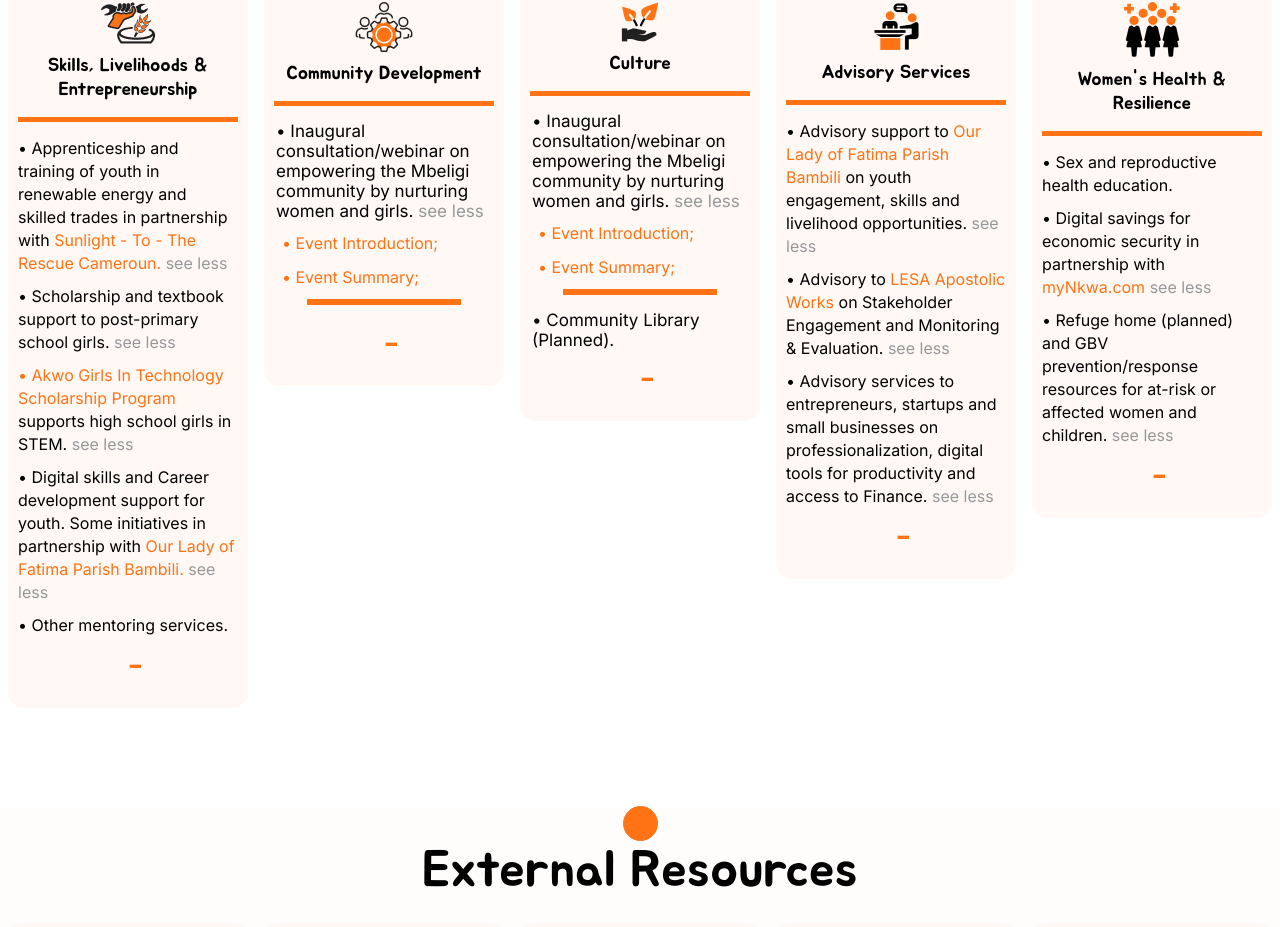
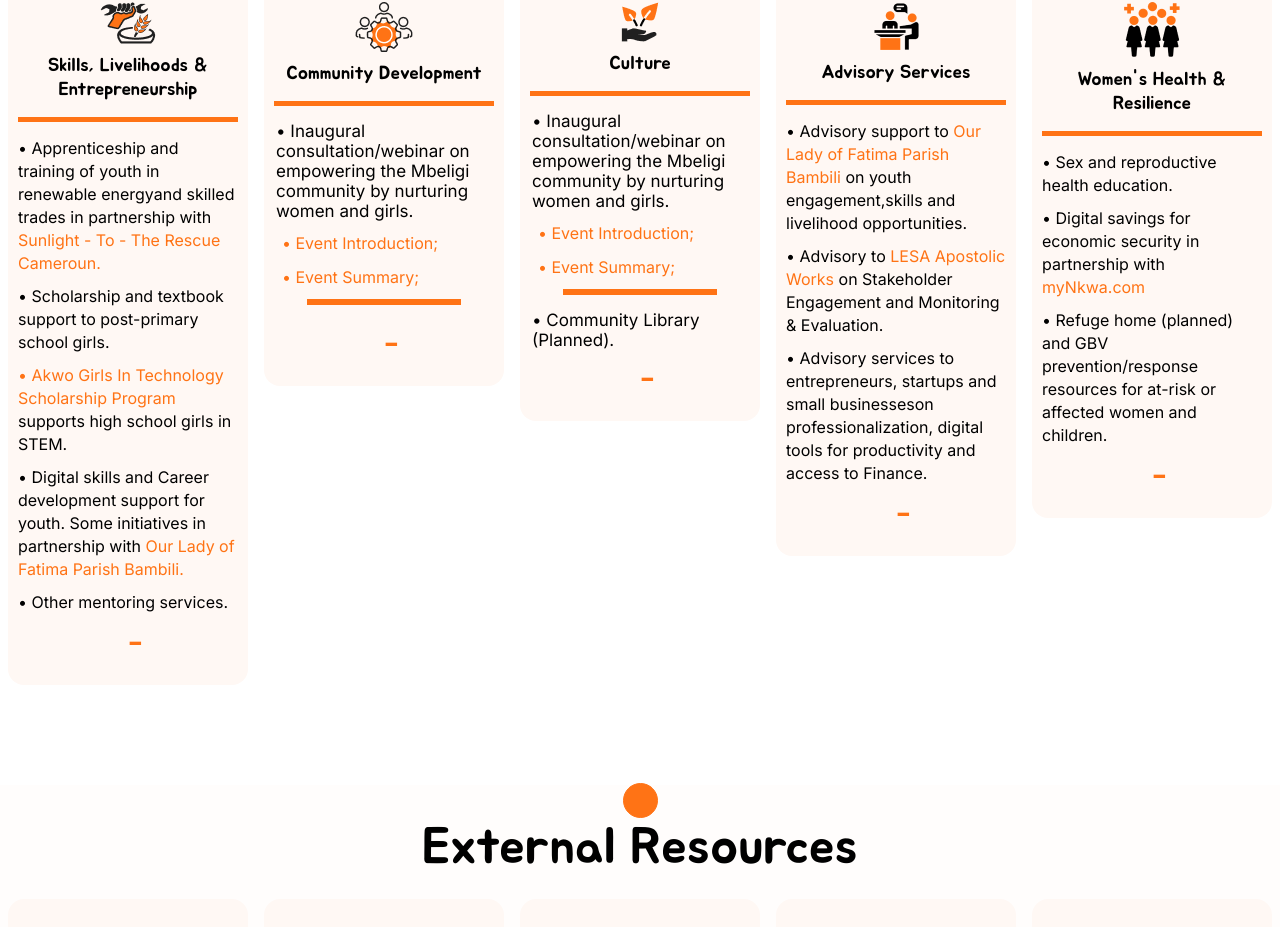
Before and after one commit to TraitzTech/ANfoundation, a React (Create React App) app: page /Bambili in a window 1280 px wide. Shown: the part 1300-2227 px from the top of the page. Built offline with nearby package versions, Linux system fonts and the light colour scheme.

Commit message:
commented see less and more and changed the documents

```diff
--- a/src/components/pillarcards/varpillarcard/varpillarsourcards/Varpillar1.jsx
+++ b/src/components/pillarcards/varpillarcard/varpillarsourcards/Varpillar1.jsx
@@ -1,5 +1,5 @@
 import React, { useState, useRef } from "react";
-import document from "../../../../assets/Inaugural SUMMARY REPORT 21Sep2024-1.pdf";
+import document from "../../../../assets/Inaugural Consultation SUMMARY REPORT 21Sep2024.pdf";
 import "../varpillarcard.css";
 
 const Varpillar1 = ({ bgImage, headercontent, text }) => {
@@ -59,7 +59,7 @@ const Varpillar1 = ({ bgImage, headercontent, text }) => {
               >
                 &#8226; Inaugural consultation/webinar on empowering the Mbeligi
                 community by nurturing women and girls.{" "}
-                <span
+                {/* <span
                   id="see"
                   className={isOpenDropdownfour ? "hidden" : ""}
                   onClick={() =>
@@ -68,7 +68,7 @@ const Varpillar1 = ({ bgImage, headercontent, text }) => {
                 >
                   {" "}
                   see more
-                </span>{" "}
+                </span>{" "} */}
                 <span
                   className={
                     isOpenDropdownfour
@@ -77,7 +77,7 @@ const Varpillar1 = ({ bgImage, headercontent, text }) => {
                   }
                 >
                   {" "}
-                  <span
+                  {/* <span
                     id="see"
                     className={isOpenDropdownfour ? "" : "hidden"}
                     onClick={() =>
@@ -86,7 +86,7 @@ const Varpillar1 = ({ bgImage, headercontent, text }) => {
                   >
                     {" "}
                     see less
-                  </span>{" "}
+                  </span>{" "} */}
                 </span>
               </h2>
 
--- a/src/components/pillarcards/varpillarcard/varpillarsourcards/Varpillar2.jsx
+++ b/src/components/pillarcards/varpillarcard/varpillarsourcards/Varpillar2.jsx
@@ -68,7 +68,7 @@ const Varpillar2 = ({ bgImage, headercontent, text }) => {
               <li className="lv2-one-li-one">
                 &#8226; Apprenticeship and training of youth in renewable energy
                 {""}
-                <span
+                {/* <span
                   id="see"
                   className={isOpenDropdowntwo ? "hidden" : ""}
                   onClick={() =>
@@ -77,7 +77,7 @@ const Varpillar2 = ({ bgImage, headercontent, text }) => {
                 >
                   {" "}
                   see more
-                </span>{" "}
+                </span>{" "} */}
                 <span
                   className={
                     isOpenDropdowntwo
@@ -92,7 +92,7 @@ const Varpillar2 = ({ bgImage, headercontent, text }) => {
                   >
                     Sunlight - To - The Rescue Cameroun.
                   </a>{" "}
-                  <span
+                  {/* <span
                     id="see"
                     className={isOpenDropdowntwo ? "" : "hidden"}
                     onClick={() =>
@@ -101,7 +101,7 @@ const Varpillar2 = ({ bgImage, headercontent, text }) => {
                   >
                     {" "}
                     see less
-                  </span>{" "}
+                  </span>{" "} */}
                 </span>
               </li>
 
@@ -139,7 +139,7 @@ const Varpillar2 = ({ bgImage, headercontent, text }) => {
                   >
                     LESA Platinum Apostolic Works
                   </a>{" "} */}
-                  <span
+                  {/* <span
                     id="see"
                     className={isOpenDropdownthree ? "" : "hidden"}
                     onClick={() =>
@@ -151,7 +151,7 @@ const Varpillar2 = ({ bgImage, headercontent, text }) => {
                   >
                     {" "}
                     see less
-                  </span>{" "}
+                  </span>{" "} */}
                 </span>
               </li>
 
@@ -164,7 +164,7 @@ const Varpillar2 = ({ bgImage, headercontent, text }) => {
                 >
                   &#8226; Akwo Girls In Technology Scholarship Program
                 </a>{" "}
-                <span
+                {/* <span
                   id="see"
                   className={isOpenDropdownthree ? "hidden" : ""}
                   onClick={() =>
@@ -173,7 +173,7 @@ const Varpillar2 = ({ bgImage, headercontent, text }) => {
                 >
                   {" "}
                   see more
-                </span>{" "}
+                </span>{" "} */}
                 <span
                   className={
                     isOpenDropdownthree
@@ -182,7 +182,7 @@ const Varpillar2 = ({ bgImage, headercontent, text }) => {
                   }
                 >
                   supports high school girls in STEM.{" "}
-                  <span
+                  {/* <span
                     id="see"
                     className={isOpenDropdownthree ? "" : "hidden"}
                     onClick={() =>
@@ -194,14 +194,14 @@ const Varpillar2 = ({ bgImage, headercontent, text }) => {
                   >
                     {" "}
                     see less
-                  </span>{" "}
+                  </span>{" "} */}
                 </span>
               </li>
               {/* Advisory service Item */}
 
               <li className="lv2-one-li-one">
                 &#8226; Digital skills and Career development support for youth.{" "}
-                <span
+                {/* <span
                   id="see"
                   className={isOpenDropdownfour ? "hidden" : ""}
                   onClick={() =>
@@ -210,7 +210,7 @@ const Varpillar2 = ({ bgImage, headercontent, text }) => {
                 >
                   {" "}
                   see more
-                </span>{" "}
+                </span>{" "} */}
                 <span
                   className={
                     isOpenDropdownfour
@@ -225,7 +225,7 @@ const Varpillar2 = ({ bgImage, headercontent, text }) => {
                   >
                     Our Lady of Fatima Parish Bambili.
                   </a>{" "}
-                  <span
+                  {/* <span
                     id="see"
                     className={isOpenDropdownfour ? "" : "hidden"}
                     onClick={() =>
@@ -234,7 +234,7 @@ const Varpillar2 = ({ bgImage, headercontent, text }) => {
                   >
                     {" "}
                     see less
-                  </span>{" "}
+                  </span>{" "} */}
                 </span>
               </li>
 
--- a/src/components/pillarcards/varpillarcard/varpillarsourcards/Varpillar4.jsx
+++ b/src/components/pillarcards/varpillarcard/varpillarsourcards/Varpillar4.jsx
@@ -65,7 +65,7 @@ const Varpillar4 = ({ bgImage, headercontent, text }) => {
                   Our Lady of Fatima Parish Bambili
                 </a>{" "}
                 on youth engagement,
-                <span
+                {/* <span
                   id="see"
                   className={isOpenDropdowntwo ? "hidden" : ""}
                   onClick={() =>
@@ -74,7 +74,7 @@ const Varpillar4 = ({ bgImage, headercontent, text }) => {
                 >
                   {" "}
                   see more
-                </span>{" "}
+                </span>{" "} */}
                 <span
                   className={
                     isOpenDropdowntwo
@@ -83,7 +83,7 @@ const Varpillar4 = ({ bgImage, headercontent, text }) => {
                   }
                 >
                   skills and livelihood opportunities.{" "}
-                  <span
+                  {/* <span
                     id="see"
                     className={isOpenDropdowntwo ? "" : "hidden"}
                     onClick={() =>
@@ -92,7 +92,7 @@ const Varpillar4 = ({ bgImage, headercontent, text }) => {
                   >
                     {" "}
                     see less
-                  </span>{" "}
+                  </span>{" "} */}
                 </span>
               </li>
 
@@ -110,7 +110,7 @@ const Varpillar4 = ({ bgImage, headercontent, text }) => {
                 </a>{" "}
                 {""}
                 on Stakeholder Engagement{" "}
-                <span
+                {/* <span
                   id="see"
                   className={isOpenDropdownthree ? "hidden" : ""}
                   onClick={() =>
@@ -119,7 +119,7 @@ const Varpillar4 = ({ bgImage, headercontent, text }) => {
                 >
                   {" "}
                   see more
-                </span>{" "}
+                </span>{" "} */}
                 <span
                   className={
                     isOpenDropdownthree
@@ -128,7 +128,7 @@ const Varpillar4 = ({ bgImage, headercontent, text }) => {
                   }
                 >
                   and Monitoring & Evaluation.{" "}
-                  <span
+                  {/* <span
                     id="see"
                     className={isOpenDropdownthree ? "" : "hidden"}
                     onClick={() =>
@@ -140,7 +140,7 @@ const Varpillar4 = ({ bgImage, headercontent, text }) => {
                   >
                     {" "}
                     see less
-                  </span>{" "}
+                  </span>{" "} */}
                 </span>
               </li>
 
@@ -151,7 +151,7 @@ const Varpillar4 = ({ bgImage, headercontent, text }) => {
               <li className="lv2-one-li-one">
                 &#8226; Advisory services to entrepreneurs, startups and small
                 businesses
-                <span
+                {/* <span
                   id="see"
                   className={isOpenDropdownfour ? "hidden" : ""}
                   onClick={() =>
@@ -160,7 +160,7 @@ const Varpillar4 = ({ bgImage, headercontent, text }) => {
                 >
                   {" "}
                   see more
-                </span>{" "}
+                </span>{" "} */}
                 <span
                   className={
                     isOpenDropdownfour
@@ -170,7 +170,7 @@ const Varpillar4 = ({ bgImage, headercontent, text }) => {
                 >
                   on professionalization, digital tools for productivity and
                   access to Finance.{" "}
-                  <span
+                  {/* <span
                     id="see"
                     className={isOpenDropdownfour ? "" : "hidden"}
                     onClick={() =>
@@ -179,7 +179,7 @@ const Varpillar4 = ({ bgImage, headercontent, text }) => {
                   >
                     {" "}
                     see less
-                  </span>{" "}
+                  </span>{" "} */}
                 </span>
               </li>
 
--- a/src/components/pillarcards/varpillarcard/varpillarsourcards/Varpillar5.jsx
+++ b/src/components/pillarcards/varpillarcard/varpillarsourcards/Varpillar5.jsx
@@ -56,7 +56,7 @@ const Varpillar5 = ({ bgImage, headercontent, text }) => {
 
               <li className="lv2-one-li-one">
                 &#8226; Digital savings for economic security{" "}
-                <span
+                {/* <span
                   id="see"
                   className={isOpenDropdowntwo ? "hidden" : ""}
                   onClick={() =>
@@ -65,7 +65,7 @@ const Varpillar5 = ({ bgImage, headercontent, text }) => {
                 >
                   {" "}
                   see more
-                </span>
+                </span> */}
                 <span
                   className={
                     isOpenDropdowntwo
@@ -77,7 +77,7 @@ const Varpillar5 = ({ bgImage, headercontent, text }) => {
                   <a href="https://mynkwa.com/" target="_blank">
                     myNkwa.com
                   </a>{" "}
-                  <span
+                  {/* <span
                     id="see"
                     className={isOpenDropdowntwo ? "" : "hidden"}
                     onClick={() =>
@@ -86,14 +86,14 @@ const Varpillar5 = ({ bgImage, headercontent, text }) => {
                   >
                     {" "}
                     see less
-                  </span>{" "}
+                  </span>{" "} */}
                 </span>
               </li>
 
               {/* End of advisory service item*/}
               <li className="lv2-one-li-one">
                 &#8226; Refuge home (planned) and GBV {""}{" "}
-                <span
+                {/* <span
                   id="see"
                   className={isOpenDropdownthree ? "hidden" : ""}
                   onClick={() =>
@@ -102,7 +102,7 @@ const Varpillar5 = ({ bgImage, headercontent, text }) => {
                 >
                   {" "}
                   see more
-                </span>
+                </span> */}
                 <span
                   className={
                     isOpenDropdownthree
@@ -112,7 +112,7 @@ const Varpillar5 = ({ bgImage, headercontent, text }) => {
                 >
                   prevention/response resources for at-risk or affected women
                   and children.{" "}
-                  <span
+                  {/* <span
                     id="see"
                     className={isOpenDropdownthree ? "" : "hidden"}
                     onClick={() =>
@@ -121,7 +121,7 @@ const Varpillar5 = ({ bgImage, headercontent, text }) => {
                   >
                     {" "}
                     see less
-                  </span>{" "}
+                  </span>{" "} */}
                 </span>
               </li>
             </div>
--- a/src/components/pillarcards/varpillarcard/varpillarsourcards/Varpillarcard3.jsx
+++ b/src/components/pillarcards/varpillarcard/varpillarsourcards/Varpillarcard3.jsx
@@ -60,7 +60,7 @@ const Varpillar3 = ({ bgImage, headercontent, text }) => {
               >
                 &#8226; Inaugural consultation/webinar on empowering the Mbeligi
                 community by nurturing women and girls.{" "}
-                <span
+                {/* <span
                   id="see"
                   className={isOpenDropdownfour ? "hidden" : ""}
                   onClick={() =>
@@ -69,7 +69,7 @@ const Varpillar3 = ({ bgImage, headercontent, text }) => {
                 >
                   {" "}
                   see more
-                </span>{" "}
+                </span>{" "} */}
                 <span
                   className={
                     isOpenDropdownfour
@@ -78,7 +78,7 @@ const Varpillar3 = ({ bgImage, headercontent, text }) => {
                   }
                 >
                   {" "}
-                  <span
+                  {/* <span
                     id="see"
                     className={isOpenDropdownfour ? "" : "hidden"}
                     onClick={() =>
@@ -87,7 +87,7 @@ const Varpillar3 = ({ bgImage, headercontent, text }) => {
                   >
                     {" "}
                     see less
-                  </span>{" "}
+                  </span>{" "} */}
                 </span>
                 {/* <p className={isOpenDropdownfive ? "for-drop" : ""}>&gt;</p> */}
               </h2>
--- a/src/components/pillarexternal/externalPillars/ExternalP5.jsx
+++ b/src/components/pillarexternal/externalPillars/ExternalP5.jsx
@@ -1,5 +1,5 @@
 import React, { useState } from "react";
-import document from "../../../assets/Working List of Technical Experts - Mbeligi Community.pdf";
+import document from "../../../assets/Working List of Technical Experts - Mbeligi Community[1].pdf";
 
 import "../../pillarcards/varpillarcard/varpillarcard.css";
 
```
Also changed, not shown: 2 other files (tests, documents, lock files or other folders).
